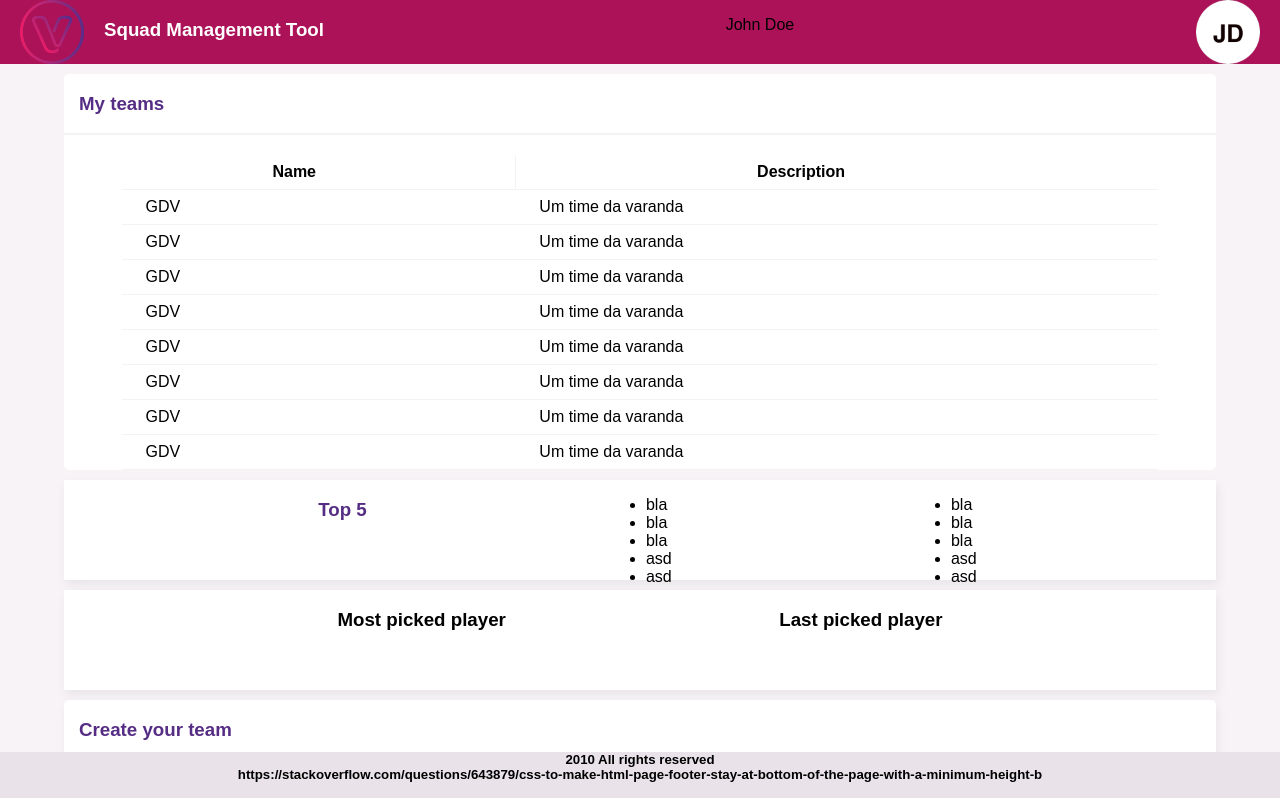
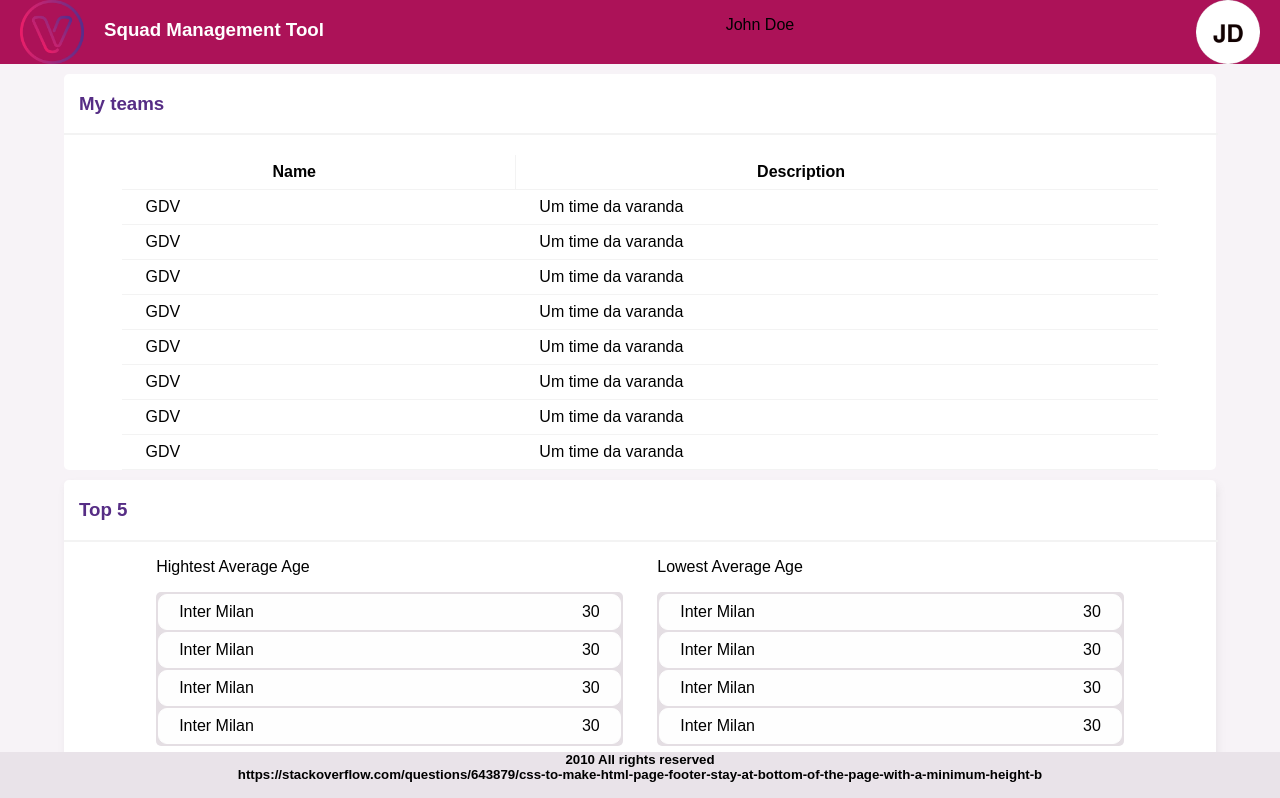
Before and after one commit to andre1828/squad-management-tool, a React (Create React App) app: page / in a window 1280 px wide. Shown: the top 798 px of the page. Built offline with nearby package versions, Linux system fonts and the light colour scheme.

Commit message:
implement Top5 placeholder

```diff
--- a/src/HomePage/HomePage.js
+++ b/src/HomePage/HomePage.js
@@ -1,13 +1,13 @@
 import React from 'react'
 import MyTeams from './../MyTeams/MyTeams.js'
-import Top5Teams from './../Top5Teams/Top5Teams.js'
+import Top5 from './../Top5/Top5.js'
 import HighlightedPlayers from './../HighlightedPlayers/HighlightedPlayers.js'
 
 function HomePage() {
     return (
         <>
             <MyTeams />
-            <Top5Teams />
+            <Top5 />
             <HighlightedPlayers />
         </>
     )
--- /dev/null
+++ b/src/Top5/Top5.css
@@ -0,0 +1,51 @@
+.top-5 {
+    background-color: white;
+    width: 90%;
+    margin: 10px auto;
+    display: grid;
+    box-shadow: 2px 5px 9px #696f6d1a;
+    border-radius: 5px;
+}
+
+.widget-title {
+    color: #562d85;
+}
+
+.title-border {
+    width: 100%;
+    border: 0.2px #f3f3f3 solid;
+}
+
+.team-age-averages {
+    width: 90%;
+    margin-left: auto;
+    margin-right: auto;
+    display: flex;
+    justify-content: space-evenly;
+}
+
+.age-averages {
+    width: 45%;
+}
+
+.age-average-list {
+    list-style: none;
+    padding: .1px 2px;
+    background-color: #e4dee3;
+    border-radius: 5px;
+}
+
+.age-average-list-item {
+    height: 1.5em;
+    padding: 5px 20px;
+    margin: 2px 0px;
+    background-color: #fefefe;
+    border: .5px solid #fefefe;
+    border-radius: 9px;
+    display: flex;
+    justify-content: space-between;
+}
+
+.age-average-list-item span {
+    line-height: 1.5;
+}
--- /dev/null
+++ b/src/Top5/Top5.js
@@ -0,0 +1,74 @@
+import './Top5.css'
+import React from 'react'
+// import ReactDOM from 'react-dom'
+
+function Top5() {
+    return (
+        <div className="top-5">
+            <h3 className="widget-title">Top 5</h3>
+            <div className="title-border"></div>
+            <div className="team-age-averages">
+                <div className="age-averages">
+                    <p>Hightest Average Age</p>
+                    <ul className="age-average-list">
+                        <li>
+                            <div className="age-average-list-item">
+                                <span>Inter Milan</span>
+                                <span>30</span>
+                            </div>
+                        </li>
+                        <li>
+                            <div className="age-average-list-item">
+                                <span>Inter Milan</span>
+                                <span>30</span>
+                            </div>
+                        </li>
+                        <li>
+                            <div className="age-average-list-item">
+                                <span>Inter Milan</span>
+                                <span>30</span>
+                            </div>
+                        </li>
+                        <li>
+                            <div className="age-average-list-item">
+                                <span>Inter Milan</span>
+                                <span>30</span>
+                            </div>
+                        </li>
+                    </ul>
+                </div>
+                <div className="age-averages">
+                    <p>Lowest Average Age</p>
+                    <ul className="age-average-list">
+                        <li>
+                            <div className="age-average-list-item">
+                                <span>Inter Milan</span>
+                                <span>30</span>
+                            </div>
+                        </li>
+                        <li>
+                            <div className="age-average-list-item">
+                                <span>Inter Milan</span>
+                                <span>30</span>
+                            </div>
+                        </li>
+                        <li>
+                            <div className="age-average-list-item">
+                                <span>Inter Milan</span>
+                                <span>30</span>
+                            </div>
+                        </li>
+                        <li>
+                            <div className="age-average-list-item">
+                                <span>Inter Milan</span>
+                                <span>30</span>
+                            </div>
+                        </li>
+                    </ul>
+                </div>
+            </div>
+        </div >
+    )
+}
+
+export default Top5
--- a/src/Top5Teams/Top5Teams.css
+++ /dev/null
@@ -1,13 +0,0 @@
-.top-5-teams {
-    background-color: white;
-    height: 100px;
-    width: 90%;
-    margin: 10px auto;
-    display: flex;
-    justify-content: space-evenly;
-    box-shadow: 2px 5px 9px #696f6d1a;
-}
-
-.widget-title {
-    color: #562d85;
-}
--- a/src/Top5Teams/Top5Teams.js
+++ /dev/null
@@ -1,27 +0,0 @@
-import './Top5Teams.css'
-import React from 'react'
-// import ReactDOM from 'react-dom'
-
-function Top5Teams() {
-    return (
-        <div className="top-5-teams">
-            <h3 className="widget-title">Top 5</h3>
-            <ul>
-                <li>bla</li>
-                <li>bla</li>
-                <li>bla</li>
-                <li>asd</li>
-                <li>asd</li>
-            </ul>
-            <ul>
-                <li>bla</li>
-                <li>bla</li>
-                <li>bla</li>
-                <li>asd</li>
-                <li>asd</li>
-            </ul>
-        </div >
-    )
-}
-
-export default Top5Teams
```
